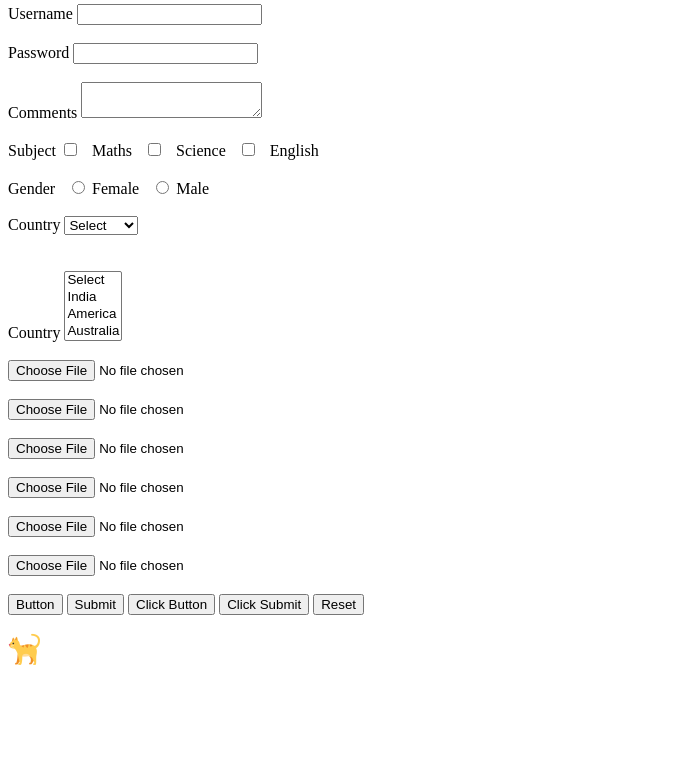
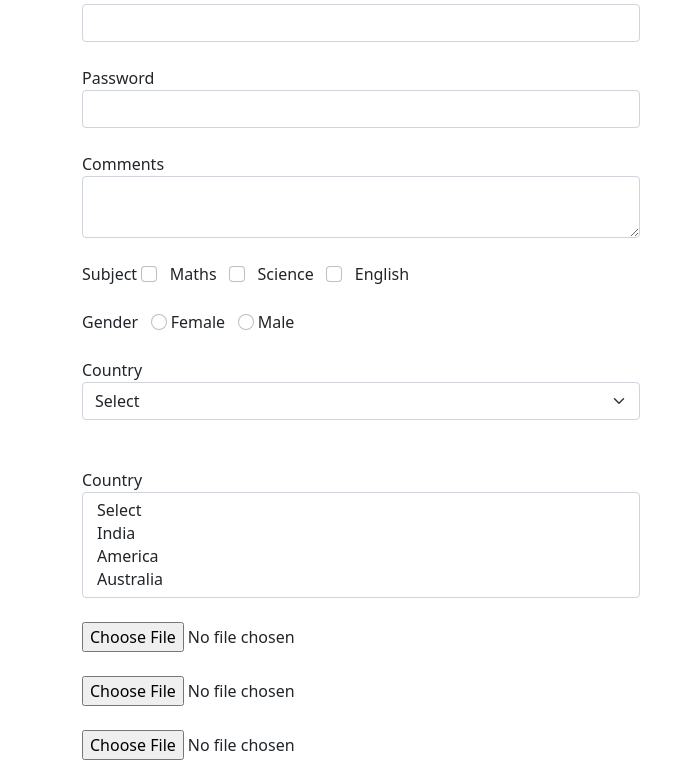
Before and after one commit to raj2602-create/html5-css3-repo, a plain HTML site: page 8.html-forms/form.html in a window 1280 px wide. Shown: the part 76-857 px from the top of the page, without its empty margins (0-695 px from the left). Before the commit the page ends 807 px from the top, so only its background shows below. Drawn offline with nearby package versions, Linux system fonts and the light colour scheme.

Commit message:
added css3 basics

```diff
--- a/8.html-forms/form.html
+++ b/8.html-forms/form.html
@@ -5,6 +5,8 @@
     <meta http-equiv="X-UA-Compatible" content="IE=edge">
     <meta name="viewport" content="width=device-width, initial-scale=1.0">
     <link rel="icon" href="../images/Dolphin/favicon.ico">
+    <link href="https://cdn.jsdelivr.net/npm/bootstrap@5.1.3/dist/css/bootstrap.min.css" rel="stylesheet">
+    <script src="https://cdn.jsdelivr.net/npm/bootstrap@5.1.3/dist/js/bootstrap.bundle.min.js" ></script>
     <title>HTML Forms</title>
 </head>
 <body>
```
